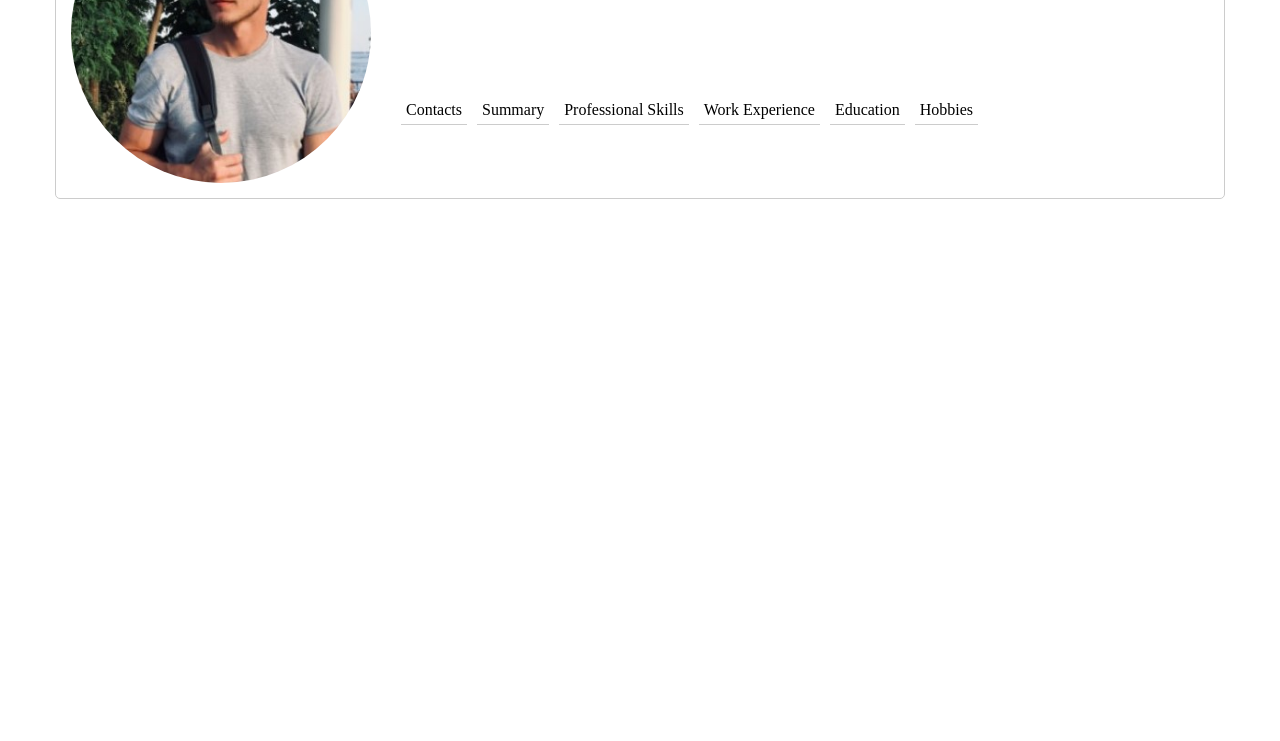
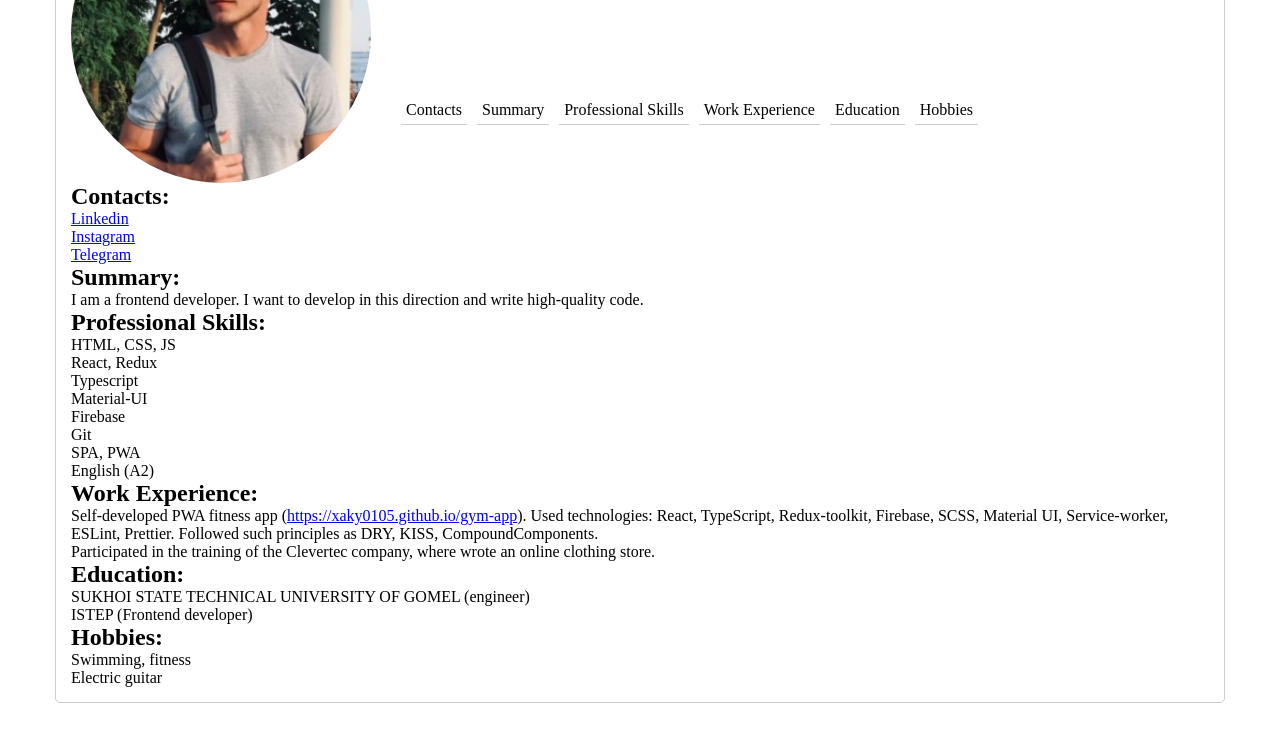
Before and after one commit to Xaky0105/rsschool-cv, a plain HTML site: page index.html in a window 1280 px wide. Shown: the part 173-914 px from the top of the page. Before the commit the page ends 800 px from the top, so only its background shows below. Drawn offline with Linux system fonts and the light colour scheme.

Commit message:
feat: add main info

```diff
--- a/index.html
+++ b/index.html
@@ -27,7 +27,54 @@
                 </nav>
             </div>
         </header>
-        <main class="main"></main>
+        <main class="main">
+            <section class="contacts">
+                <h2 class="contacts__title">Contacts:</h2>
+                <ul class="contacts__list">
+                    <li class="contacts__item"><a href="https://www.linkedin.com/in/anton-starosotnikov-828117239/">Linkedin</a></li>
+                    <li class="contacts__item"><a href="https://www.instagram.com/antonstarosotnikov/">Instagram</a></li>
+                    <li class="contacts__item"><a href="https://t.me/antonstarosotnikov">Telegram</a></li>
+                </ul>
+            </section>
+            <section class="summary">
+                <h2 class="summary__title">Summary:</h2>
+                <p>I am a frontend developer. I want to develop in this direction and write high-quality code.</p>
+            </section>
+            <section class="skills">
+                <h2 class="skills__title">Professional Skills:</h2>
+                <ul class="skills__list">
+                    <li class="skills__item">HTML, CSS, JS</li>
+                    <li class="skills__item">React, Redux</li>
+                    <li class="skills__item">Typescript</li>
+                    <li class="skills__item">Material-UI</li>
+                    <li class="skills__item">Firebase</li>
+                    <li class="skills__item">Git</li>
+                    <li class="skills__item">SPA, PWA</li>
+                    <li class="skills__item">English (A2)</li>
+                </ul>
+            </section>
+            <section class="experience">
+                <h2 class="experience__title">Work Experience:</h2>
+                <ul class="experience__list">
+                    <li class="experience__item">Self-developed PWA fitness app (<a href="https://xaky0105.github.io/gym-app">https://xaky0105.github.io/gym-app</a>). Used technologies: React, TypeScript, Redux-toolkit, Firebase, SCSS, Material UI, Service-worker, ESLint, Prettier. Followed such principles as DRY, KISS, CompoundComponents.</li>
+                    <li class="experience__item">Participated in the training of the Clevertec company, where wrote an online clothing store.</li>
+                </ul>
+            </section>
+            <section class="education">
+                <h2 class="education__title">Education:</h2>
+                <ol class="education__list">
+                    <li class="education__item">SUKHOI STATE TECHNICAL UNIVERSITY OF GOMEL (engineer)</li>
+                    <li class="education__item">ISTEP (Frontend developer)</li>
+                </ol>
+            </section>
+            <section class="hobbies">
+                <h2 class="hobbies">Hobbies:</h2>
+                <ul class="hobbies">
+                    <li class="hobbies__item">Swimming, fitness</li>
+                    <li class="hobbies__item">Electric guitar</li>
+                </ul>
+            </section>
+        </main>
         <footer class="footer"></footer>
     </div>
 </body>
```
